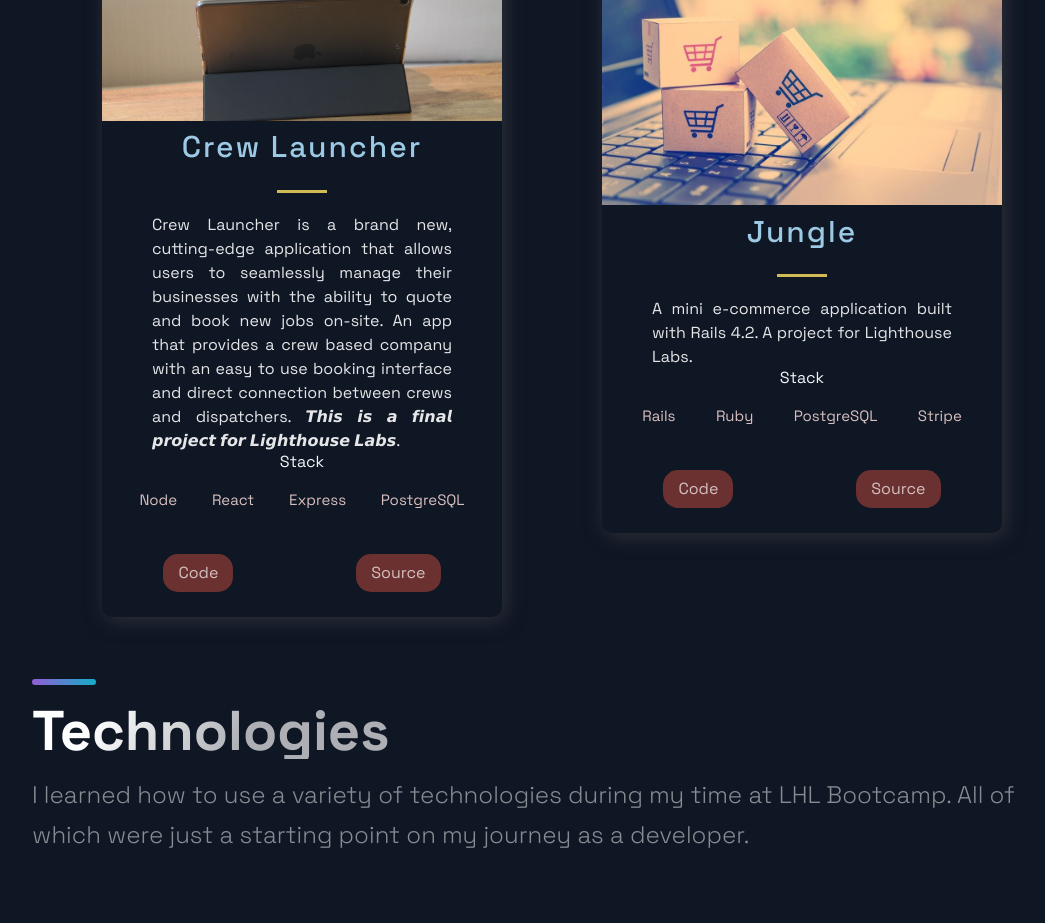
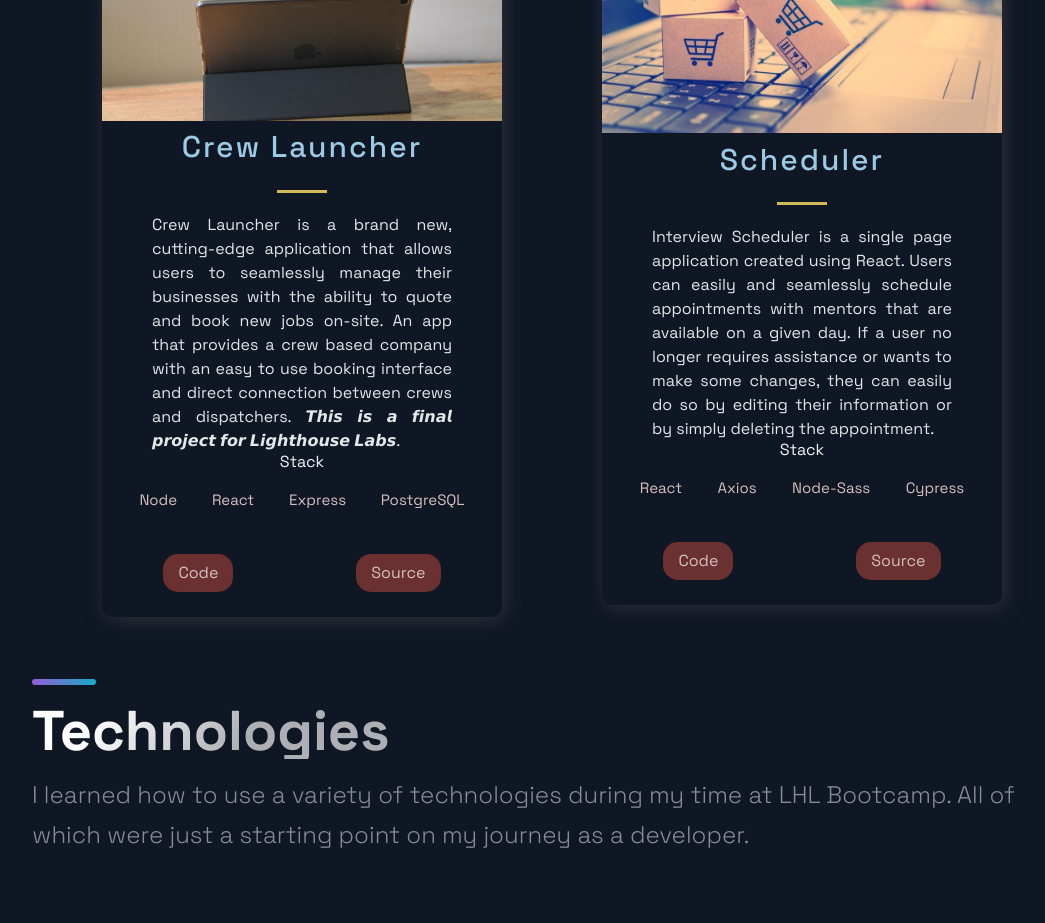
Before and after one commit to jon-choi/Website, a Next.js app: page / in a window 1280 px wide. Shown: the part 1680-2603 px from the top of the page, without its empty margins (88-1133 px from the left). Built offline with nearby package versions, Linux system fonts and the light colour scheme.

Commit message:
change jungle to scheduler

```diff
--- a/src/constants/constants.js
+++ b/src/constants/constants.js
@@ -30,13 +30,13 @@ export const projects = [
     id: 2,
   },
   {
-    title: "Jungle",
+    title: "Scheduler",
     description:
-      "A mini e-commerce application built with Rails 4.2. A project for Lighthouse Labs.",
+      "Interview Scheduler is a single page application created using React. Users can easily and seamlessly schedule appointments with mentors that are available on a given day. If a user no longer requires assistance or wants to make some changes, they can easily do so by editing their information or by simply deleting the appointment.",
     image: "/images/ruby1.png",
-    tags: ["Rails", "Ruby", "PostgreSQL", "Stripe"],
-    source: "https://github.com/jon-choi/jungle-rails",
-    visit: "https://github.com/jon-choi/jungle-rails",
+    tags: ["React", "Axios", "Node-Sass", "Cypress"],
+    source: "https://github.com/jon-choi/scheduler",
+    visit: "https://github.com/jon-choi/scheduler",
     id: 3,
   },
 ];
```
